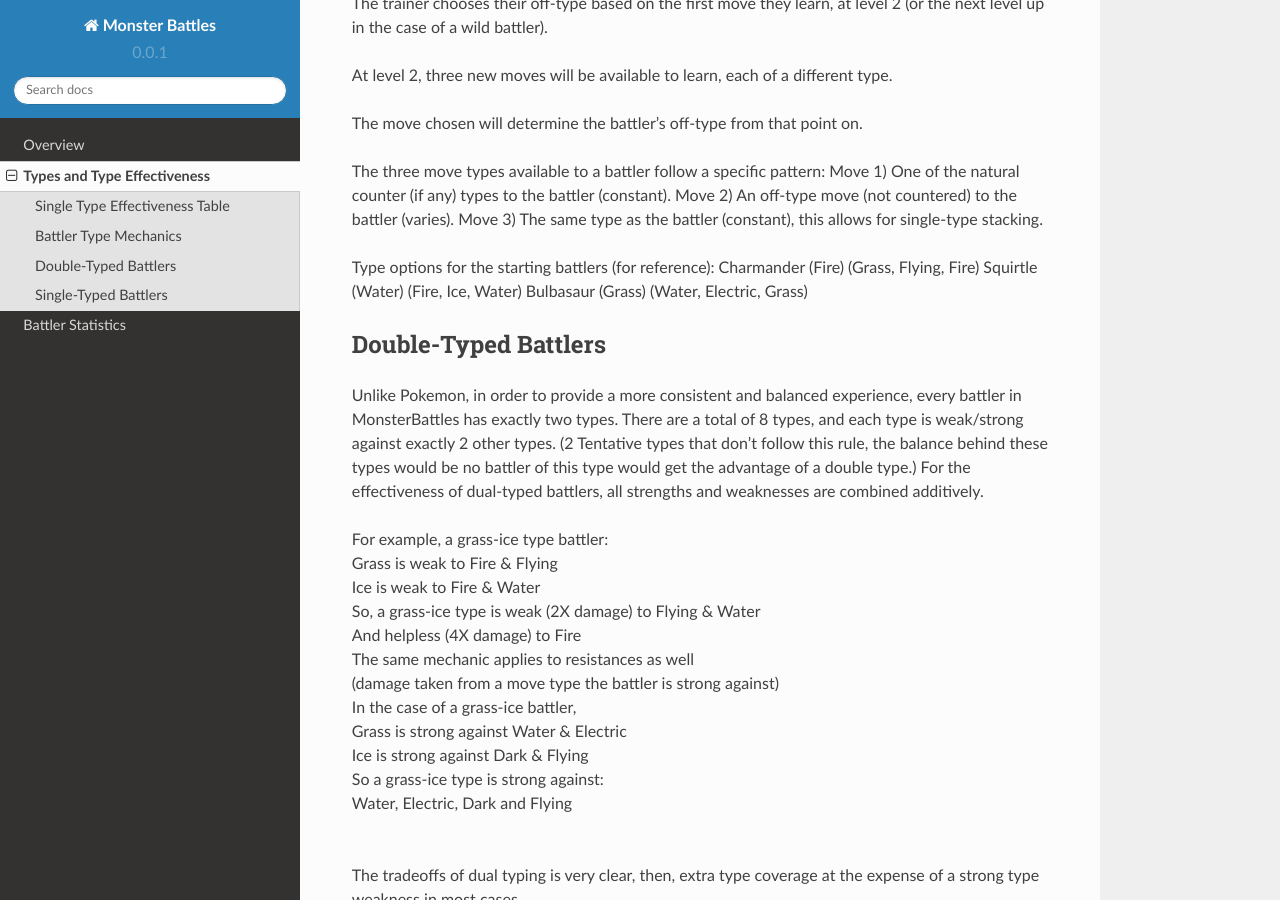
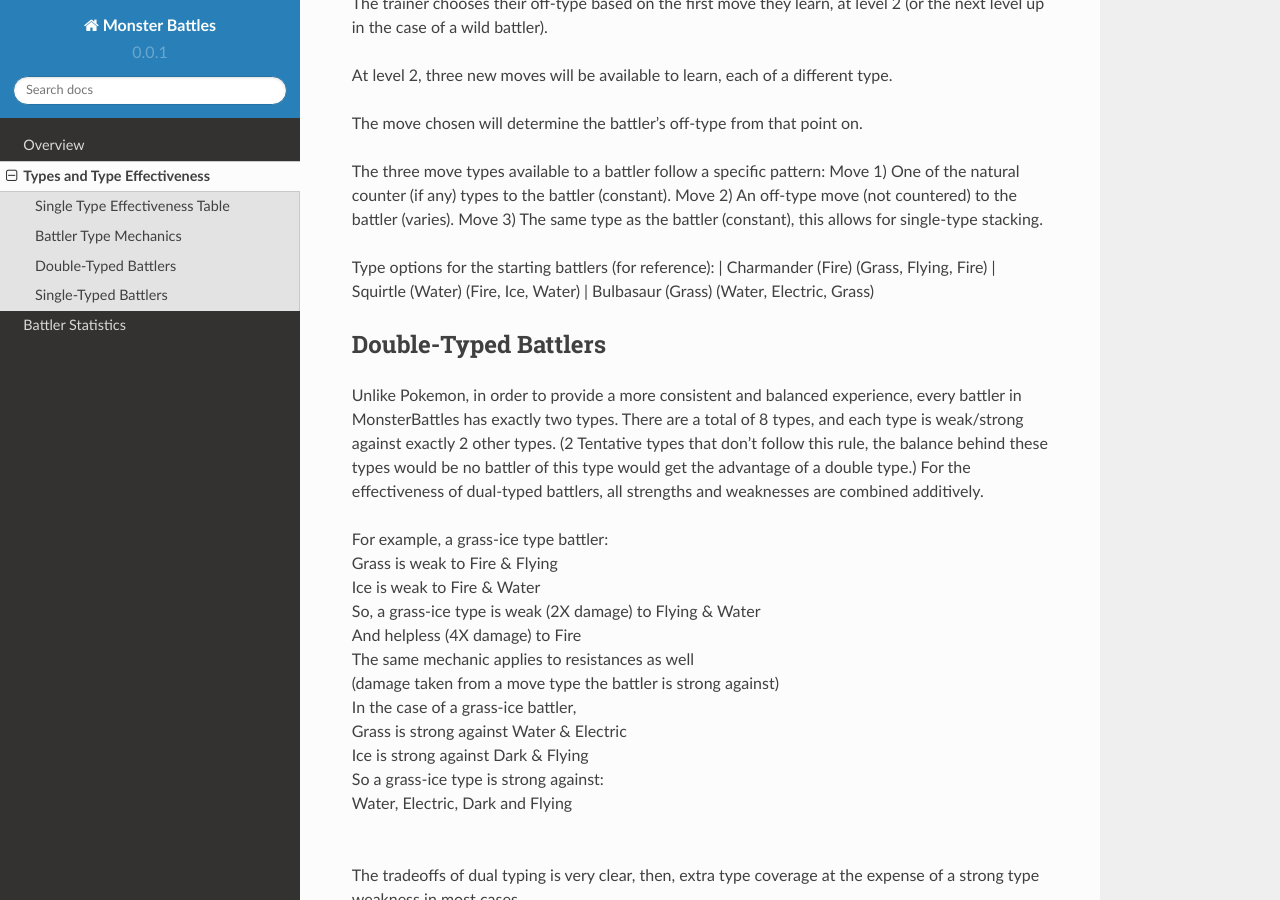
Before and after one commit to TheKewlStore/MonsterBattles, a Sphinx documentation site: the page built from doc/source/type-effectiveness.rst, in a window 1280 px wide and 900 px high, scrolled down 647 px. Built offline with Sphinx 7.4.7 and the Read the Docs theme 2.0.0, drawn with Linux system fonts in a browser that asks for light colours.

Commit message:
Updating documentation

```diff
--- a/doc/source/type-effectiveness.rst
+++ b/doc/source/type-effectiveness.rst
@@ -22,9 +22,9 @@ Move 2) An off-type move (not countered) to the battler (varies).
 Move 3) The same type as the battler (constant), this allows for single-type stacking.
 
 Type options for the starting battlers (for reference):
-Charmander (Fire) (Grass, Flying, Fire)
-Squirtle (Water) (Fire, Ice, Water)
-Bulbasaur (Grass) (Water, Electric, Grass)
+| Charmander (Fire) (Grass, Flying, Fire)
+| Squirtle (Water) (Fire, Ice, Water)
+| Bulbasaur (Grass) (Water, Electric, Grass)
 
 Double-Typed Battlers
 ---------------------------------------------------------------------------
```
